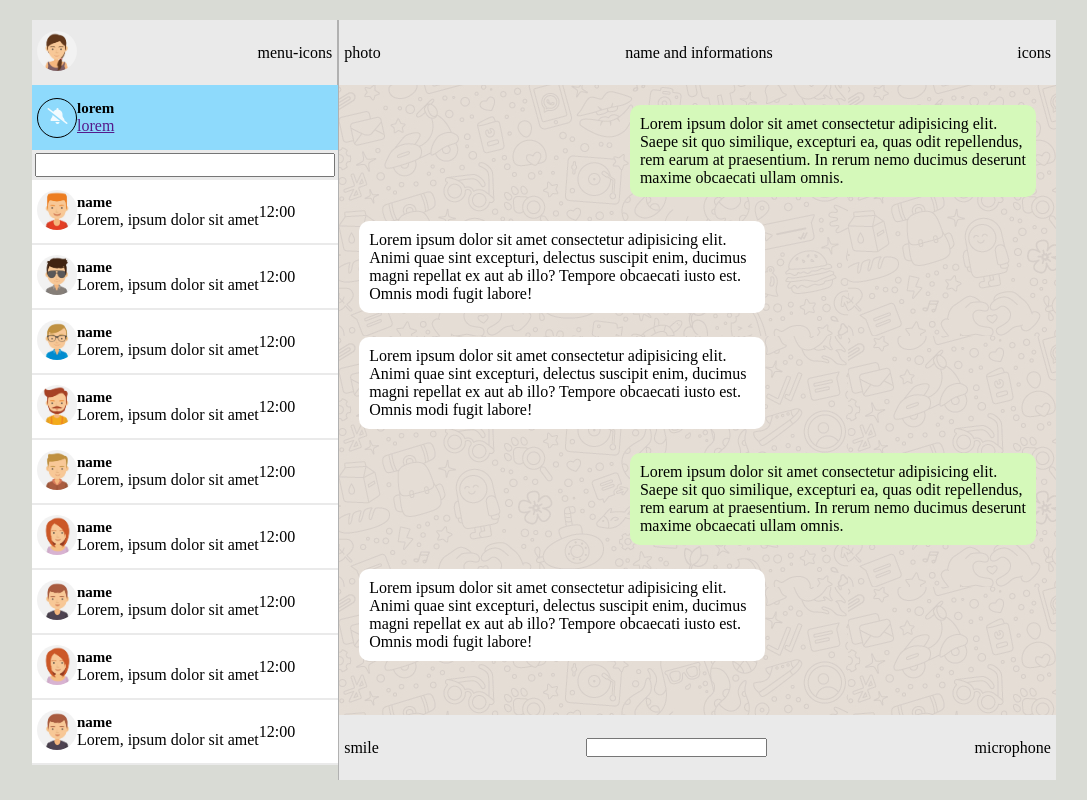
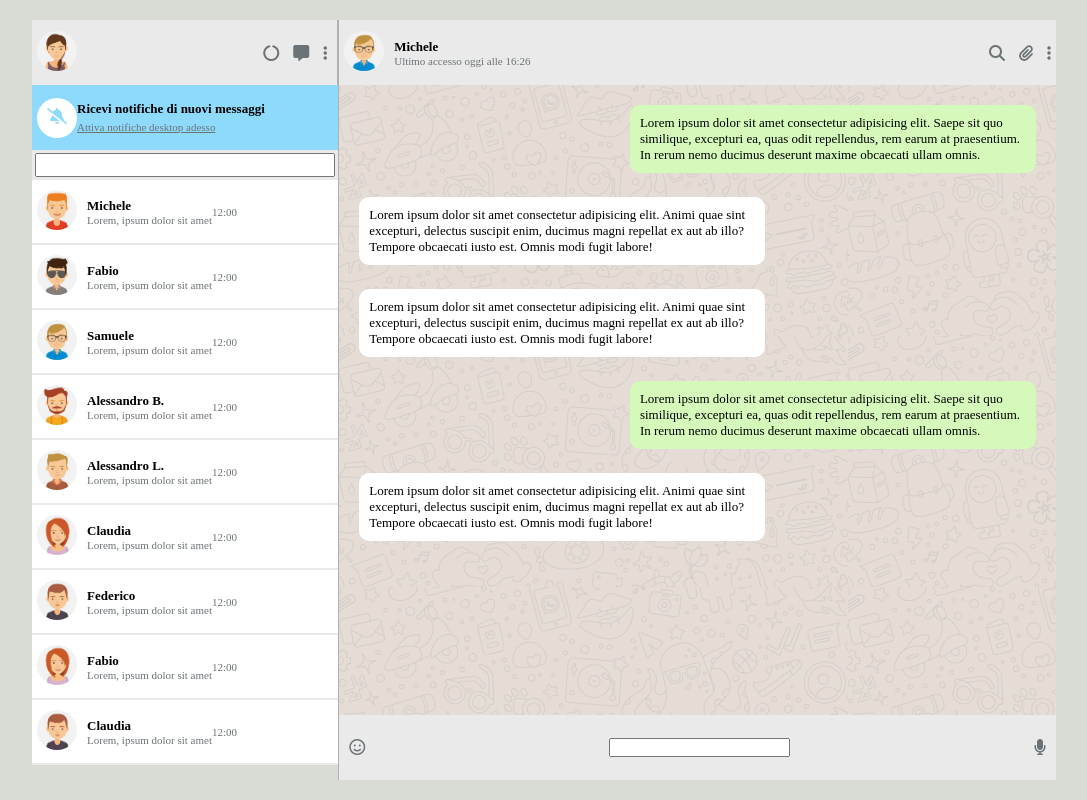
Before and after one commit to grossiValentina/html-css-boolzapp, a plain HTML site: page index.html in a window 1280 px wide. Shown: the whole page, without its empty margins (96-1183 px from the left). Drawn offline with Linux system fonts and the light colour scheme.

Commit message:
add: dectails wip

```diff
--- a/css/style.css
+++ b/css/style.css
@@ -3,7 +3,6 @@
     --wrapper-color: #D9DBD5;
     --wrapper-second-color: #009688;
     --green-color: #D5F9BA;
-    --notifics-icon: #F2FBFF;
     --notifics-row: #8EDAFC;
     --white: #FFFFFF;
     --grey: #EAEAEA;
@@ -25,7 +24,15 @@
 }
 
 h4{
-    font-size: 15px;
+    font-size: 13px;
+}
+p,a, .access {
+    font-size: 11px;
+    color: var(--dark-grey);
+}
+.message{
+    font-size: 13px;
+    color: black;
 }
 
 img{
@@ -50,18 +57,6 @@ img{
     right: calc(20% / 2);
 }
 
-/* MEDIA QUERY TABLET container*/
-@media screen and (max-width: 768px ) {
-    .container{
-        width: 100%;
-        height: 100%;
-        top: 0;
-        right: 0;
-
-    }
-}
-
-
 .row{
     display: flex;
     height: 100%;
@@ -72,6 +67,16 @@ img{
 }
 .large-col{
     width: 70%;
+}
+
+/* MEDIA QUERY TABLET container*/
+@media screen and (max-width: 768px ) {
+    .container{
+        width: 100%;
+        height: 100%;
+        top: 0;
+        right: 0;
+    }
 }
 
 /* SMALL COLUMN */
@@ -88,6 +93,10 @@ img{
 .personal-photo img{
     height: 40px;
     border-radius: 50%;
+}
+.menu-icons i{
+    padding: 5px;
+    color: var(--dark-grey);
 }
 .active-notific-img img{
     height: 40px;
@@ -106,13 +115,14 @@ img{
     position: relative;
     top: 25%;
     left: 25%;
+    color: var(--notifics-row);
 }
 .active-notific-img {
     height: 40px;
     width: 40px;
     border-radius: 50%;
-    border: 1px solid black;
-    color: var(--notifics-icon);
+    background-color: var(--white);
+
 }
 
 .photo-profile img{
@@ -143,6 +153,9 @@ img{
     padding: 5px;
     align-items: center;
     background-color: var(--white);
+}
+.info{
+    margin-left: 10px;
 }
 
 /* MEDIA QUERY TABLET small column */
@@ -189,11 +202,25 @@ img{
 /* header column */
 .row-header-col-large{
     display: flex;
-    justify-content: space-between;
     background-color: var(--grey);
     height: 65px;
     padding: 5px;
     align-items: center;
+}
+.card-photo img{
+    height: 40px;
+    border-radius: 50%;
+}
+.card-informations{
+    margin-left: 10px;
+}
+.card-icons {
+    position: absolute;
+    right: 0;
+    color: var(--dark-grey);
+}
+.card-icons i{
+    padding: 5px;
 }
 
 /* main column */
@@ -234,6 +261,14 @@ img{
     justify-content: space-between;
     padding: 5px;
 }
+.smile-icon{
+    padding: 5px;
+    color: var(--dark-grey);
+}
+.microphone-icone{
+    padding: 5px;
+    color: var(--dark-grey);
+}
 
 
 /* MEDIA QUERY TABLET*/
--- a/index.html
+++ b/index.html
@@ -29,7 +29,12 @@
                            <img src="img/avatar_io.jpg" alt="my photo">
                         </div>
                         <div class="menu-icons">
-                            menu-icons
+                            <i class="fa-solid fa-circle-notch"></i>
+
+                            <i class="fa-solid fa-message"></i>
+
+                            <i class="fa-solid fa-ellipsis-vertical"></i>
+
                         </div>
                     </div>
 
@@ -39,8 +44,8 @@
                             <i class="fa-solid fa-bell-slash"></i>
                         </div>
                         <div class="active-notifics">
-                            <h4>lorem </h4>
-                            <a href=""> lorem </a>
+                            <h4>Ricevi notifiche di nuovi messaggi</h4>
+                            <a href=""> Attiva notifiche desktop adesso </a>
                         </div>
                     </div>
 
@@ -56,7 +61,7 @@
                                 <img src="img/avatar_1.jpg" alt="avatar 1">
                             </div>
                             <div class="info">
-                                <h4>name</h4>
+                                <h4>Michele</h4>
                                 <p>Lorem, ipsum dolor sit amet</p>
                             </div>
                             <div class="access">12:00</div>
@@ -67,7 +72,7 @@
                                 <img src="img/avatar_2.jpg" alt="">
                             </div>
                             <div class="info">
-                                <h4>name</h4>
+                                <h4>Fabio</h4>
                                 <p>Lorem, ipsum dolor sit amet</p>
                             </div>
                             <div class="access">12:00</div>
@@ -78,7 +83,7 @@
                                 <img src="img/avatar_3.jpg" alt="">
                             </div>
                             <div class="info">
-                                <h4>name</h4>
+                                <h4>Samuele</h4>
                                 <p>Lorem, ipsum dolor sit amet</p>
                             </div>
                             <div class="access">12:00</div>
@@ -89,7 +94,7 @@
                                 <img src="img/avatar_4.jpg" alt="">
                             </div>
                             <div class="info">
-                                <h4>name</h4>
+                                <h4>Alessandro B.</h4>
                                 <p>Lorem, ipsum dolor sit amet</p>
                             </div>
                             <div class="access">12:00</div>
@@ -100,7 +105,7 @@
                                 <img src="img/avatar_5.jpg" alt="">
                             </div>
                             <div class="info">
-                                <h4>name</h4>
+                                <h4>Alessandro L.</h4>
                                 <p>Lorem, ipsum dolor sit amet</p>
                             </div>
                             <div class="access">12:00</div>
@@ -111,7 +116,7 @@
                                 <img src="img/avatar_6.jpg" alt="">
                             </div>
                             <div class="info">
-                                <h4>name</h4>
+                                <h4>Claudia</h4>
                                 <p>Lorem, ipsum dolor sit amet</p>
                             </div>
                             <div class="access">12:00</div>
@@ -122,7 +127,7 @@
                                 <img src="img/avatar_7.jpg" alt="">
                             </div>
                             <div class="info">
-                                <h4>name</h4>
+                                <h4>Federico</h4>
                                 <p>Lorem, ipsum dolor sit amet</p>
                             </div>
                             <div class="access">12:00</div>
@@ -132,7 +137,7 @@
                             <img src="img/avatar_6.jpg" alt="">
                         </div>
                         <div class="info">
-                            <h4>name</h4>
+                            <h4>Fabio</h4>
                             <p>Lorem, ipsum dolor sit amet</p>
                         </div>
                         <div class="access">12:00</div>
@@ -143,7 +148,7 @@
                             <img src="img/avatar_7.jpg" alt="">
                         </div>
                         <div class="info">
-                            <h4>name</h4>
+                            <h4>Claudia</h4>
                             <p>Lorem, ipsum dolor sit amet</p>
                         </div>
                         <div class="access">12:00</div>
@@ -158,13 +163,19 @@
                         <header>
                             <div class="row-header-col-large">
                                 <div class="card-photo">
-                                    photo
+                                    <img src="img/avatar_3.jpg" alt="">
                                 </div>
                                 <div class="card-informations">
-                                    name and informations
+                                    <h4>Michele</h4>
+                                    <p>Ultimo accesso oggi alle 16:26</p>
                                 </div>
                                 <div class="card-icons">
-                                    icons
+                                    <i class="fa-solid fa-magnifying-glass"></i>
+
+                                    <i class="fa-solid fa-paperclip"></i>
+
+                                    <i class="fa-solid fa-ellipsis-vertical"></i>
+
                                 </div>
                             </div>
                         </header>
@@ -212,13 +223,13 @@
                         <footer>
                             <div class="row-footer">
                                 <div class="smile-icon">
-                                    smile
+                                    <i class="fa-regular fa-face-smile"></i>
                                 </div>
                                 <div class="input-footer">
                                     <input type="text">
                                 </div>
                                 <div class="microphone-icone">
-                                    microphone
+                                    <i class="fa-solid fa-microphone"></i>
                                 </div>
                             </div>
 
```
